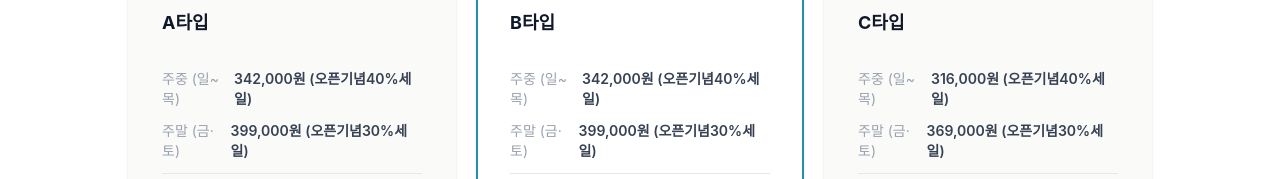
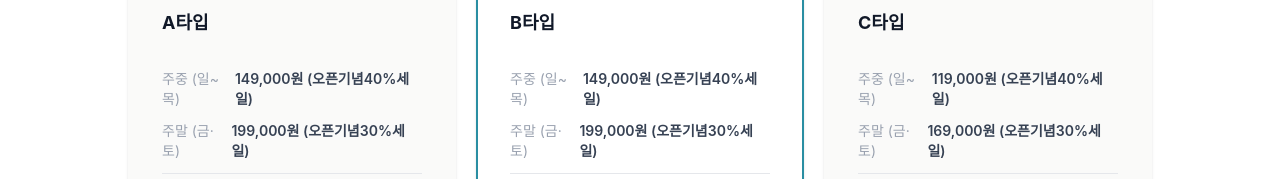
Before and after one commit to globalmig/poolvilla, a Next.js app: page /reservation in a window 1280 px wide. Shown: the part 621-800 px from the top of the page. Built offline with nearby package versions, Linux system fonts and the light colour scheme; a web font is replaced by a local one.

Commit message:
fix: 요금

```diff
--- a/app/booking/BookingCalendar.tsx
+++ b/app/booking/BookingCalendar.tsx
@@ -29,9 +29,9 @@ const ROOM_INFO: Record<RoomType, { name: string; typeLabel: string; size: strin
 };
 
 const ROOM_PRICES: Record<RoomType, { weekday: number; weekend: number; peak: number; normal: number }> = {
-  a: { weekday: 342000, weekend: 399000, peak: 399000, normal: 570000 },
-  b: { weekday: 342000, weekend: 399000, peak: 399000, normal: 570000 },
-  c: { weekday: 316000, weekend: 369000, peak: 369000, normal: 528000 },
+  a: { weekday: 149000, weekend: 199000, peak: 199000, normal: 570000 },
+  b: { weekday: 149000, weekend: 199000, peak: 199000, normal: 570000 },
+  c: { weekday: 119000, weekend: 169000, peak: 169000, normal: 528000 },
 };
 
 function getRoomType(roomId: string): RoomType {
@@ -58,9 +58,9 @@ interface Extra {
 }
 
 const EXTRAS: Extra[] = [
-  { id: "bbq", label: "실내 바베큐 (안방 양면그릴)", desc: "20,000원", price: 20000 },
-  { id: "bbq2", label: "실외 숯불바베큐", desc: "30,000원 - 준비중", price: 30000 },
-  { id: "water", label: "미온수", desc: "50,000원", price: 50000 },
+  { id: "bbq", label: "실내 바베큐 (발코니 양면그릴)", desc: "20,000원", price: 20000 },
+  { id: "bbq2", label: "숯불바베큐", desc: "30,000원", price: 30000 },
+  { id: "water", label: "스위밍스파&온탕스파", desc: "100,000원", price: 100000 },
   { id: "car", label: "전기차 충전", desc: "별도 문의 및 현장결제", price: 0 },
 ];
 
@@ -572,7 +572,7 @@ export default function BookingCalendar() {
           <div className="rounded-2xl bg-[#2A8EA2]/5 border border-[#2A8EA2]/15 px-5 py-4 space-y-1">
             <p className="text-sm font-semibold text-[#2A8EA2]">개별 수영장 이용 안내</p>
             <p className="text-xs text-gray-500 leading-relaxed">
-              미온수 이용요금 <span className="font-semibold text-gray-700">50,000원/박</span> — 현장결제
+              스위밍스파&온탕스파 이용요금 <span className="font-semibold text-gray-700">100,000원/박</span> — 현장결제
             </p>
             <p className="text-xs text-gray-400 leading-relaxed">객실 이용 시 미온수 이용 필수 · 냉수 이용 불가</p>
           </div>
@@ -685,7 +685,7 @@ export default function BookingCalendar() {
                   <ul className="space-y-1.5 text-gray-500">
                     <li>· 총 금액의 100%입금 확인 후 예약이 확정됩니다.</li>
                     <li>· 추가요금은 체크인 당일 현장에서 계좌이체로 납부해 주세요.</li>
-                    <li>· 개별 수영장 미온수 이용요금(50,000원/박)은 현장에서 별도 결제합니다.</li>
+                    <li>· 개별 수영장 스위밍스파&온탕스파 이용요금(100,000원/박)은 현장에서 별도 결제합니다.</li>
                   </ul>
                 </section>
 
--- a/app/layout.tsx
+++ b/app/layout.tsx
@@ -13,7 +13,7 @@ export default function RootLayout({
   children: React.ReactNode;
 }>) {
   return (
-    <html lang="ko" className="h-full">
+    <html lang="ko" className="h-full" data-scroll-behavior="smooth">
       <body className="min-h-full flex flex-col antialiased">
         <Header />
         {children}
--- a/app/reservation/page.tsx
+++ b/app/reservation/page.tsx
@@ -6,25 +6,25 @@ import { FiCheck, FiArrowRight } from "react-icons/fi";
 const pricingData = [
   {
     type: "A타입",
-    weekday: "342,000원 (오픈기념40%세일)",
-    weekend: "399,000원 (오픈기념30%세일)",
-    peak: "399,000원 (오픈기념30%세일)",
+    weekday: "149,000원 (오픈기념40%세일)",
+    weekend: "199,000원 (오픈기념30%세일)",
+    peak: "199,000원 (오픈기념30%세일)",
     normal: "570,000원",
     highlight: false,
   },
   {
     type: "B타입",
-    weekday: "342,000원 (오픈기념40%세일)",
-    weekend: "399,000원 (오픈기념30%세일)",
-    peak: "399,000원 (오픈기념30%세일)",
+    weekday: "149,000원 (오픈기념40%세일)",
+    weekend: "199,000원 (오픈기념30%세일)",
+    peak: "199,000원 (오픈기념30%세일)",
     normal: "570,000원",
     highlight: true,
   },
   {
     type: "C타입",
-    weekday: "316,000원 (오픈기념40%세일)",
-    weekend: "369,000원 (오픈기념30%세일)",
-    peak: "369,000원 (오픈기념30%세일)",
+    weekday: "119,000원 (오픈기념40%세일)",
+    weekend: "169,000원 (오픈기념30%세일)",
+    peak: "169,000원 (오픈기념30%세일)",
     normal: "528,000원",
     highlight: false,
   },
--- a/app/rooms/[id]/page.tsx
+++ b/app/rooms/[id]/page.tsx
@@ -20,11 +20,11 @@ const standardRoomExtras = {
   extraGuestFee: "1인 30,000원 (성인, 아동, 유아) · 1박 기준 · 영유아 인원수 포함 · 기준 인원 초과 시 펜션 문의",
   pool: {
     size: "2.2M × 6M · 수심 1.2M (수심조절 불가)",
-    heatedFee: "50,000원",
+    heatedFee: "100,000원",
     heatedInfo: "미온수 온도 28~30도",
   },
   bbq: {
-    desc: "실내 바베큐 가능 (전기 양면그릴)",
+    desc: "실내 바베큐 가능 (발코니 양면그릴)",
     fee: "20,000원",
   },
   equipment: [
@@ -199,7 +199,7 @@ export default async function RoomDetailPage(props: PageProps<"/rooms/[id]">) {
                     <ul className="text-sm text-gray-500 leading-relaxed space-y-0.5">
                       <li>스위밍 스파 크기: {room.pool.size}</li>
                       <li>
-                        미온수 이용요금: 1박당 <s className="text-red-500">{room.pool.heatedFee}</s> <span className="text-red-600 font-semibold">{PROMO_LABEL}</span> (현장결제)
+                        스위밍스파&온탕스파 이용요금: 1박당 <s className="text-red-500">{room.pool.heatedFee}</s> <span className="text-red-600 font-semibold">{PROMO_LABEL}</span> (현장결제)
                       </li>
                       <li>{room.pool.heatedInfo}</li>
                     </ul>
--- a/app/special/page.tsx
+++ b/app/special/page.tsx
@@ -18,8 +18,8 @@ const facilities = [
     id: "spa-pool",
     name: "실내 스위밍 스파",
     nameEn: "Indoor Swimming Spa",
-    desc: "각 객실마다 독립적인 실내 스위밍 스파가 구비되어 있습니다. 수온은 미온수 기준 28~30°C로 유지됩니다. 스위밍 스파 크기는 2.2M × 6M (수심 1.2M)이며, 미온수 이용 요금은 1박당 50,000원 (현장결제)입니다.",
-    details: ["크기: 2.2M × 6M · 수심 1.2M", "미온수 온도: 28~30°C", "미온수 이용 요금: 1박당 50,000원 (현장결제)", "객실 이용 시 미온수 이용 필수 (냉수 이용 불가)"],
+    desc: "각 객실마다 독립적인 실내 스위밍 스파가 구비되어 있습니다. 수온은 미온수 기준 28~30°C로 유지됩니다. 스위밍 스파 크기는 2.2M × 6M (수심 1.2M)이며, 스위밍스파&온탕스파 이용 요금은 1박당 100,000원 (현장결제)입니다.",
+    details: ["크기: 2.2M × 6M · 수심 1.2M", "미온수 온도: 28~30°C", "스위밍스파&온탕스파 이용 요금: 1박당 100,000원 (현장결제)", "객실 이용 시 미온수 이용 필수 (냉수 이용 불가)"],
     images: SPA_IMGS,
   },
   {
@@ -32,7 +32,7 @@ const facilities = [
   },
   {
     id: "bbq-grill",
-    name: "실내 바베큐 (안방 양면그릴)",
+    name: "실내 바베큐 (발코니 양면그릴)",
     nameEn: "Indoor BBQ Grill",
     desc: "객실 안에서 프라이빗하게 즐기는 양면 그릴 바베큐입니다. 가족·연인과 함께 편안하게 고기와 해산물을 구워 드실 수 있어, 날씨 걱정 없이 실내에서 여유로운 바베큐 타임을 즐기실 수 있습니다.",
     details: ["양면 그릴 대여료: 20,000원 (1박 기준)", "예약 시 사전 요청 필요"],
```
Also changed, not shown: public/lg.png (added), 1 other file (tests, documents, lock files or other folders).
